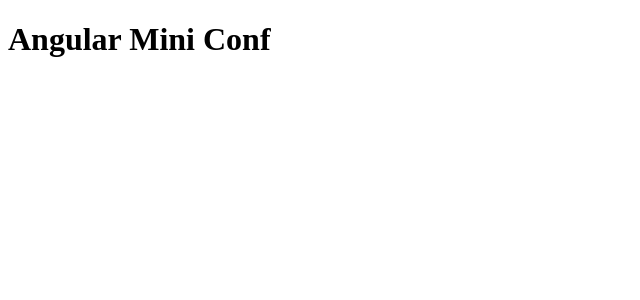
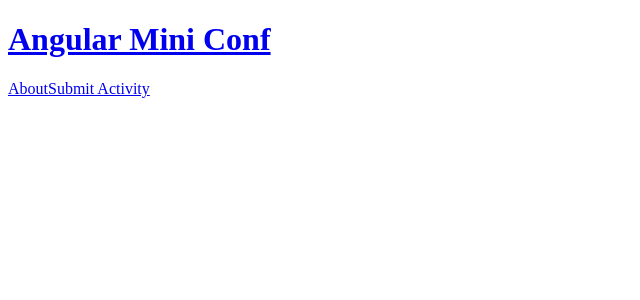
Before and after one commit to AlexSangJoonPark/advanced-angular-workshop, an Angular app: page / in a window 1280 px wide. Shown: the top 300 px of the page, without its empty margins (0-640 px from the left). Built offline with nearby package versions, Linux system fonts and the light colour scheme; no server answers.

Commit message:
Lazy Loading Router

```diff
--- a/src/app/about/about.module.ts
+++ b/src/app/about/about.module.ts
@@ -1,10 +1,14 @@
 import { NgModule } from '@angular/core';
 import { CommonModule } from '@angular/common';
 import { AboutComponent } from './about.component';
+import { RouterModule } from '@angular/router';
 
 @NgModule({
   imports: [
-    CommonModule
+    CommonModule,
+    RouterModule.forChild([
+      {path: '', component: AboutComponent},
+    ])
   ],
   declarations: [AboutComponent]
 })
--- a/src/app/app.component.html
+++ b/src/app/app.component.html
@@ -1,4 +1,8 @@
 <h1>
-  {{title}}
+  <a routerLink="/">{{title}}</a>
 </h1>
-<app-activity-list></app-activity-list>
+<div>
+<a routerLink="/about">About</a>
+<a routerLink="/submit">Submit Activity</a>
+</div>
+<router-outlet></router-outlet>
--- a/src/app/submit/submit.module.ts
+++ b/src/app/submit/submit.module.ts
@@ -1,10 +1,14 @@
 import { NgModule } from '@angular/core';
 import { CommonModule } from '@angular/common';
 import { SubmitComponent } from './submit.component';
+import { RouterModule } from '@angular/router';
 
 @NgModule({
   imports: [
-    CommonModule
+    CommonModule,
+    RouterModule.forChild([
+      {path: '', component: SubmitComponent},
+    ])
   ],
   declarations: [SubmitComponent]
 })
```
Also changed, not shown: src/app/app.module.ts (+7 -1 lines).
